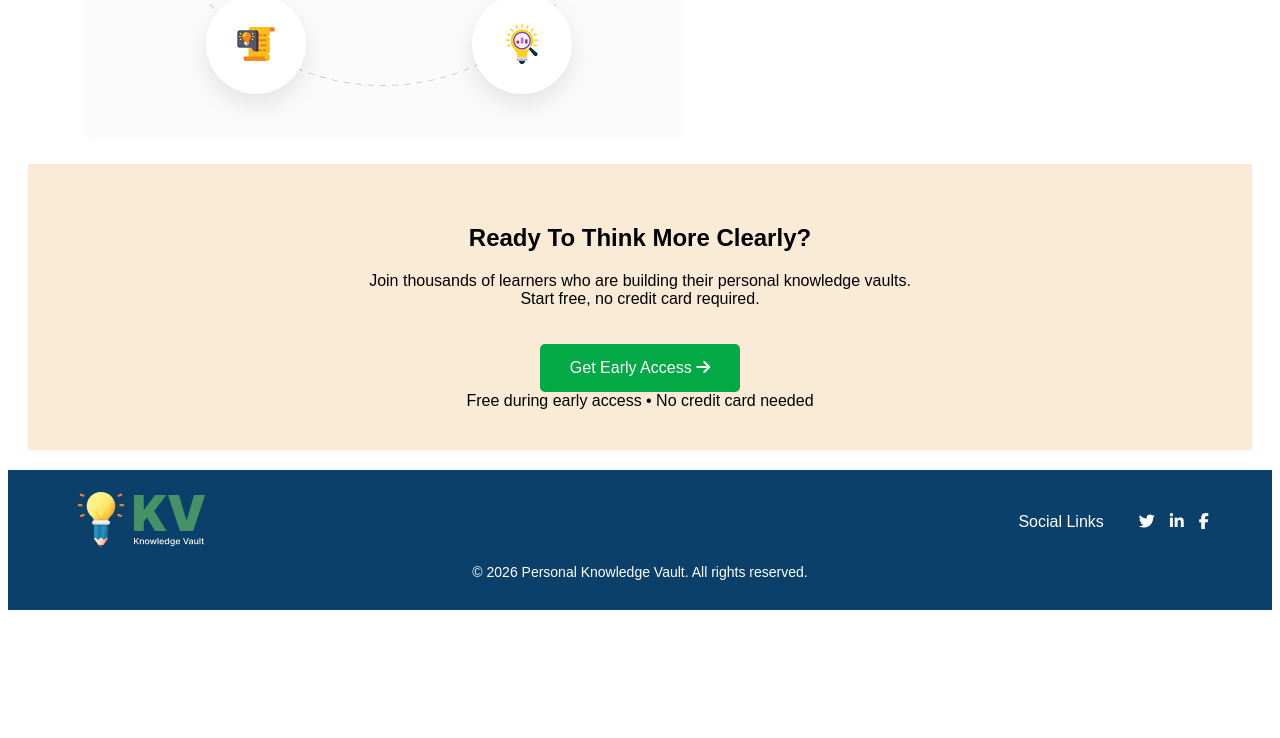
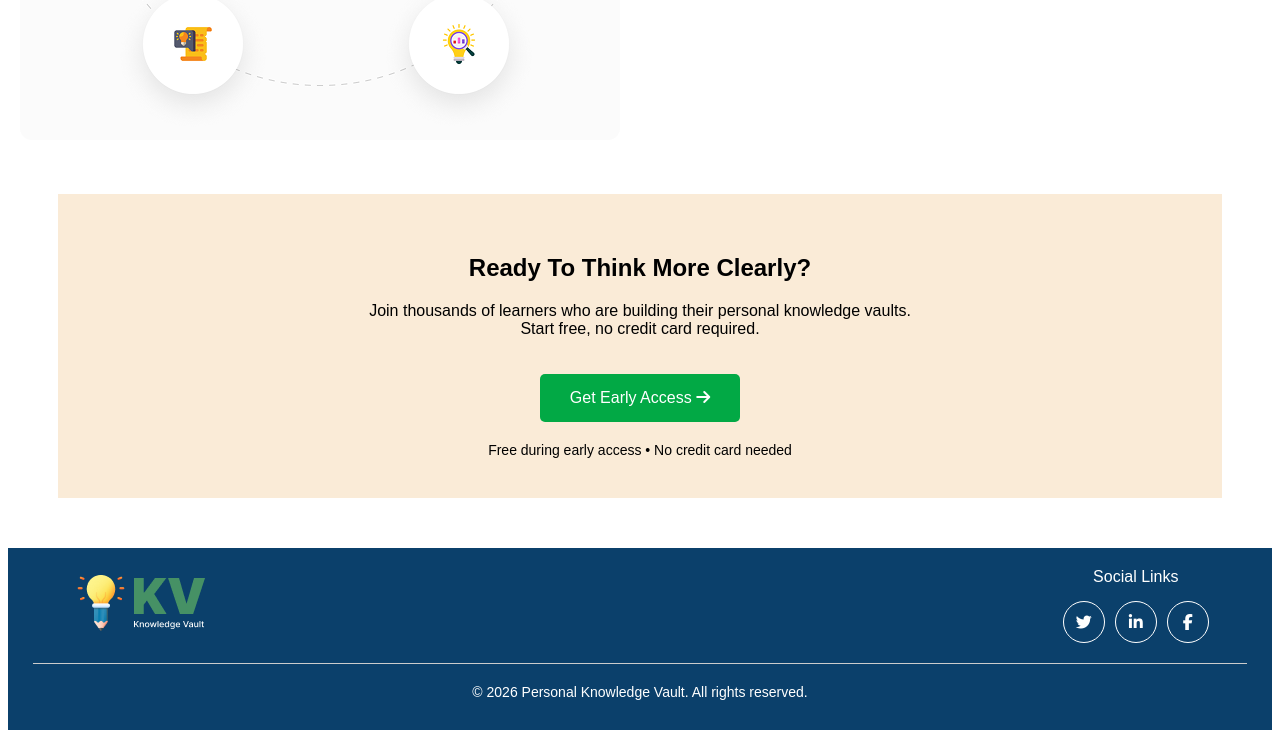
Before and after one commit to SadatPro/PH-Assaignment1, a plain HTML site: page index.html in a window 1280 px wide. Shown: the part 1626-2364 px from the top of the page. Before the commit the page ends 2244 px from the top, so only its background shows below. Drawn offline with Linux system fonts and the light colour scheme.

Commit message:
bug fixed

```diff
--- a/css/styles.css
+++ b/css/styles.css
@@ -148,7 +148,7 @@ nav .nav-button:hover {
     margin-top: 30px;
 }
 .solution .solution-container .solution-image{
-    width: 50%;
+    width: 60%;
     height: auto;
 }
 .solution .solution-container .solution-content {
@@ -178,7 +178,8 @@ body {
     margin-bottom: 50px;
     background-color: antiquewhite;
     padding: 40px 20px;
-    margin: 20px ;
+    margin: 50px;
+    border-radius: 10;
 }
 
 .bottom-container .container .btn-green {
@@ -193,9 +194,19 @@ body {
     text-decoration: none;
     display: inline-block;
 }
+.bottom-container .container .btn-green:hover {
+    background-color: rgb(61, 248, 139);
+    color: black;
+}
+.bottom-container .container .small-note {
+    font-size: 14px;
+    margin-top: 20px;
+    display: block;
+}
 footer {
     background-color: #0b406b;
     padding: 20px 0;
+    width: 100%;
 }
 
 footer .container .footer-content {
@@ -208,11 +219,25 @@ footer .container .footer-content {
 
 .footer-content .social-links {
     display: flex;
+    flex-direction: column;
     align-items: center;
+    gap: 15px;
 }
-.footer-content .social-links a {
+.footer-content .social-links .social-icons {
+    display: flex;
+    gap: 10px;
+}
+.footer-content .social-links .social-icons a {
     color: white;
-    margin-left: 15px;
+    width: 40px;
+    height: 40px;
+    border: 1px solid white;
+    border-radius: 50%;
+    display: flex;
+    justify-content: center;
+    align-items: center;
+    text-decoration: none;
+    transition: 0.3s;
 }
 .footer-content .social-links p {
     color: white;
@@ -226,3 +251,9 @@ footer .container .copyright {
     margin-bottom: 10px;
     font-size: 14px;
 }
+
+hr {
+    border: none;
+    border-top: 1px solid #ccc;
+    margin: 20px 25px;
+}
--- a/index.html
+++ b/index.html
@@ -121,12 +121,15 @@
                     <i ><img src="./images/logo-footer.png" alt=""></i>
                 </div>
                 <div class="social-links">
-                    <p style="margin-right: 20px; align-self: center;">Social Links</p>
-                    <a href=""><i class="fa-brands fa-twitter"></i></a>
-                    <a href=""><i class="fa-brands fa-linkedin-in"></i></a>
-                    <a href=""><i class="fa-brands fa-facebook-f"></i></a>
+                    <p>Social Links</p>
+                    <div class="social-icons">
+                        <a href=""><i class="fa-brands fa-twitter"></i></a>
+                        <a href=""><i class="fa-brands fa-linkedin-in"></i></a>
+                        <a href=""><i class="fa-brands fa-facebook-f"></i></a>
+                    </div>
                 </div>
             </div>
+            <hr>
             <div class="copyright">
                 &copy; 2026 Personal Knowledge Vault. All rights reserved.
             </div>
```
